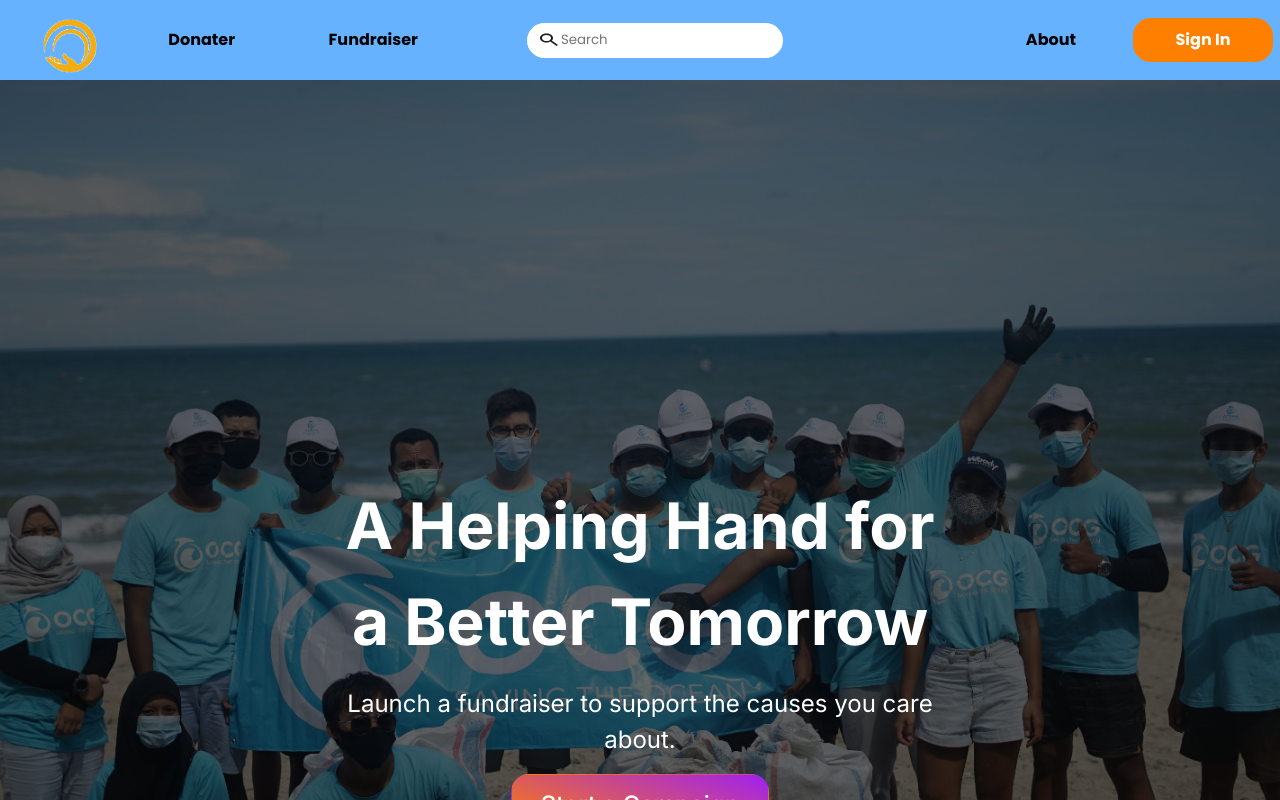
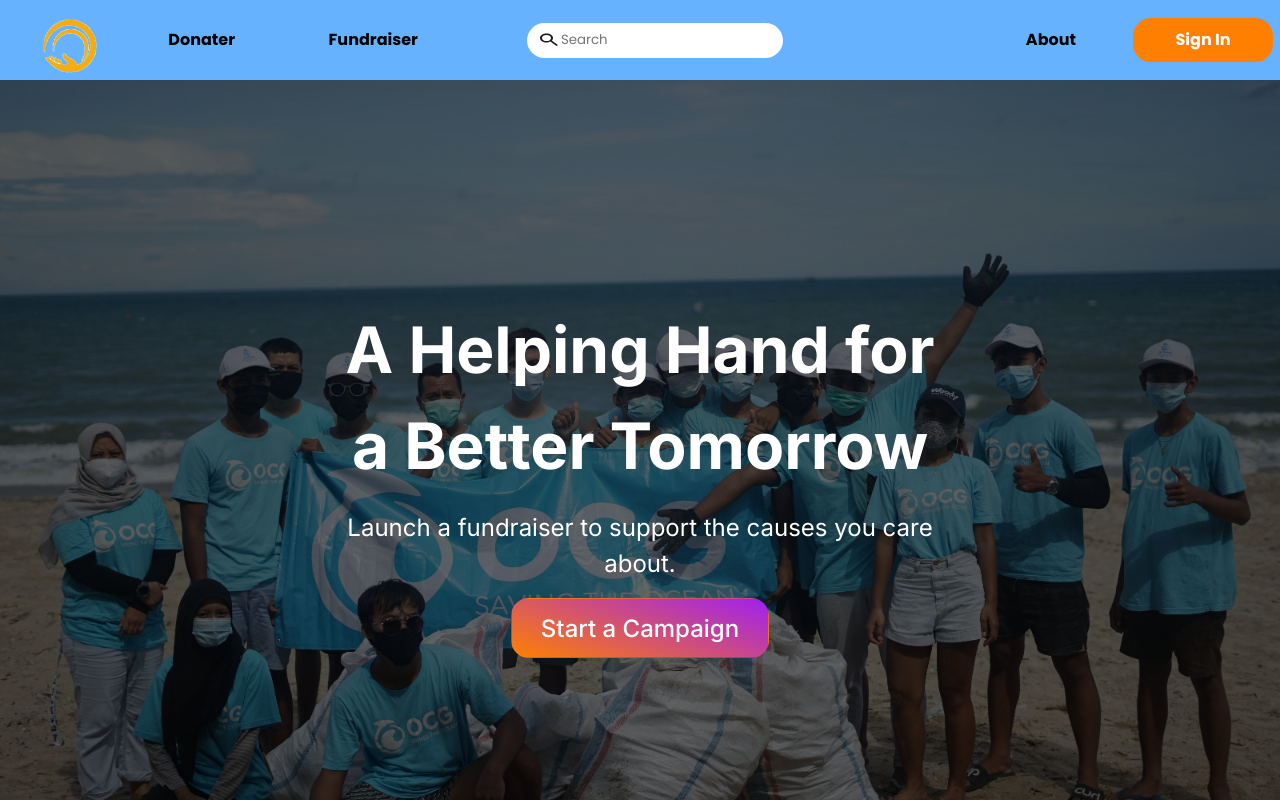
Before and after one commit to DevLord261/OneHand_frontend, a React (Vite) app: page / in a window 1280 px wide. Shown: the top 800 px of the page. Built offline with nearby package versions, Linux system fonts and the light colour scheme.

Commit message:
fix viewpoint

```diff
--- a/src/styles/Home.module.css
+++ b/src/styles/Home.module.css
@@ -31,7 +31,7 @@ footer {
 
 .container {
     display: grid;
-    min-height: 120vh;
+    min-height: 100vh;
     width: 100%;
     grid-template-rows: auto 1fr auto;
     grid-template-areas:
@@ -44,7 +44,7 @@ footer {
 .herosection {
     position: relative;
     display: flex;
-    min-height: 120vh;
+    min-height: 100vh;
     justify-content: center;
     align-items: center;
     overflow: hidden;
@@ -61,8 +61,8 @@ footer {
     text-align: center;
     gap: 1rem;
     width: 50%;
-    top: 10%;
 }
+
 .textbox button {
     font-family: "Inter", sans-serif;
     background: linear-gradient(200deg, #a020f0, #ff8000);
```
